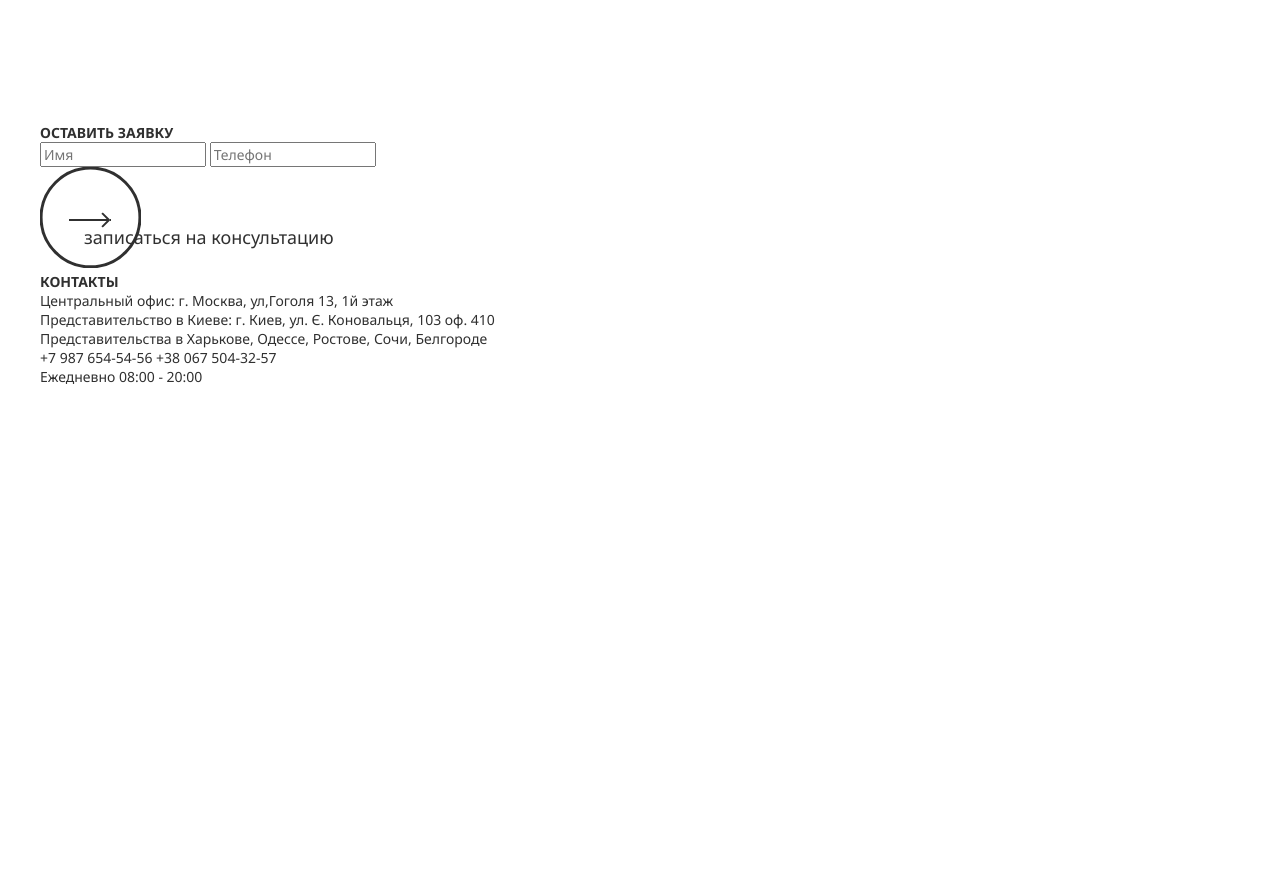
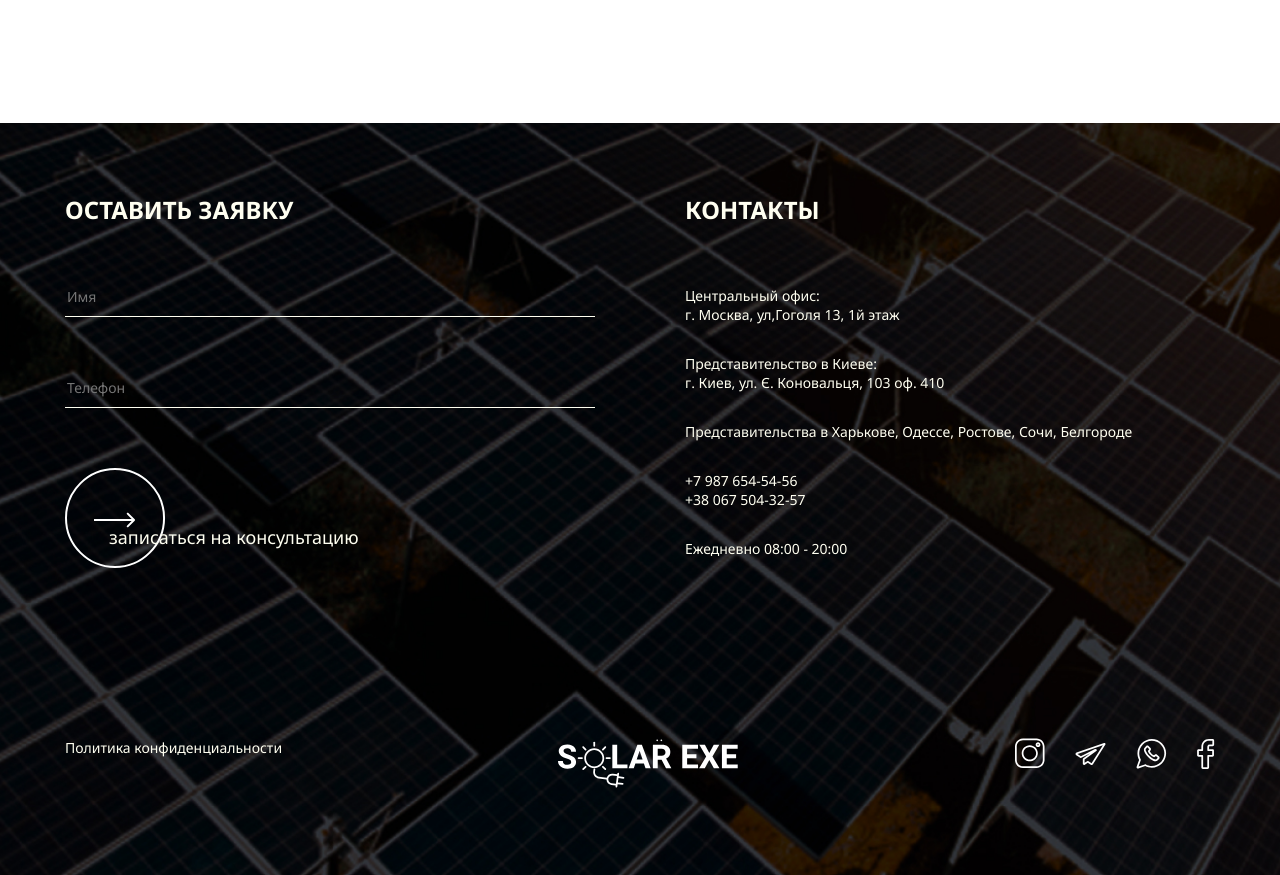
Before and after one commit to TwiDef/solar, a website: page app/index.html in a window 1280 px wide. Shown: the part 4320-5195 px from the top of the page. Before the commit the page ends 4706 px from the top, so only its background shows below. Drawn offline with Linux system fonts and the light colour scheme.

Commit message:
footer finished

```diff
--- a/app/index.html
+++ b/app/index.html
@@ -335,12 +335,15 @@
                     <h3 class="footer__title">ОСТАВИТЬ ЗАЯВКУ</h3>
                     <form class="footer__form" action="">
                         <input class="footer__input" type="text" name="name" placeholder="Имя">
-                        <input class="footer__input" type="tel" placeholder="Телефон">
+                        <input class="footer__input" type="tel" name="phone" placeholder="Телефон" required
+                            type="number">
                         <div class="footer__btn" type="submit">
-                            <a class="main-btn__black main-btn__black-submit" href="#">
-                                <svg width="101" height="100.9" viewBox="0 0 100 100" fill="none"
+                            <a class="main-btn__white" href="#">
+                                <svg width="101" height="100" viewBox="0 0 101 100" fill="none"
                                     xmlns="http://www.w3.org/2000/svg">
-                                    <circle cx="50" cy="50" r="49" stroke="#303030" stroke-width="3" />
+                                    <path
+                                        d="M99.0521 50C99.0521 77.0615 77.1029 99 50.026 99C22.9492 99 1 77.0615 1 50C1 22.9385 22.9492 1 50.026 1C77.1029 1 99.0521 22.9385 99.0521 50Z"
+                                        stroke="white" stroke-width="2" />
                                 </svg>
                             </a>
                         </div>
@@ -351,11 +354,11 @@
                     <h3 class="footer__title">КОНТАКТЫ</h3>
                     <div class="footer__addr">
                         <p>
-                            Центральный офис:
+                            Центральный офис:<br>
                             г. Москва, ул,Гоголя 13, 1й этаж
                         </p>
                         <p>
-                            Представительство в Киеве:
+                            Представительство в Киеве:<br>
                             г. Киев, ул. Є. Коновальця, 103 оф. 410
 
                         </p>
@@ -363,7 +366,7 @@
                             Представительства в Харькове, Одессе, Ростове, Сочи, Белгороде
                         </p>
                         <p>
-                            +7 987 654-54-56
+                            +7 987 654-54-56<br>
                             +38 067 504-32-57
 
                         </p>
@@ -373,7 +376,28 @@
                     </div>
                 </div>
             </div>
+            <div class="footer__about">
+                <p class="footer__policy">Политика конфиденциальности</p>
+                <div class="footer__logo">
+                    <img src="./images/solar-logo.svg" alt="logo">
+                </div>
+                <div class="footer__social">
+                    <a class="footer__social-link" href="#">
+                        <img src="./images/header-social/instagram.svg" alt="instagram">
+                    </a>
+                    <a class="footer__social-link" href="#">
+                        <img src="./images/header-social/telegram.svg" alt="telegram">
+                    </a>
+                    <a class="footer__social-link" href="#">
+                        <img src="./images/header-social/whatsapp.svg" alt="whatsup">
+                    </a>
+                    <a class="footer__social-link" href="#">
+                        <img src="./images/header-social/facebook.svg" alt="facebook">
+                    </a>
+                </div>
+            </div>
         </div>
+
     </footer>
 
     <script src="js/main.min.js"></script>
--- a/app/scss/style.scss
+++ b/app/scss/style.scss
@@ -351,6 +351,81 @@
 
 }
 
+.footer {
+    background-image: url(../images/footer-bg.jpg);
+    background-position: center;
+    background-repeat: no-repeat;
+    background-size: cover;
+    padding: 70px 50px;
+    color: $white;
+
+    &__title {
+        font-weight: 700;
+        font-size: 24px;
+        line-height: 33px;
+        margin-bottom: 60px;
+    }
+
+    &__inner {
+        display: flex;
+        justify-content: space-between;
+        gap: 90px;
+    }
+
+    &__request {
+        width: 50%;
+    }
+
+    &__form {
+        display: flex;
+        flex-direction: column;
+        gap: 60px;
+    }
+
+    &__input {
+        background-color: transparent;
+        border: none;
+        border-bottom: 1px solid $white;
+        padding-bottom: 10px;
+        color: $white;
+    }
+
+    &__contacts {
+        width: 50%;
+    }
+
+    &__addr {
+        display: flex;
+        flex-direction: column;
+
+        p {
+            margin-bottom: 30px;
+        }
+    }
+
+    &__about {
+        display: flex;
+        justify-content: space-between;
+        margin-top: 150px;
+    }
+
+    &__social {
+        margin-top: auto;
+        display: flex;
+        column-gap: 30px;
+        align-items: center;
+        padding-bottom: 36px;
+
+        &-link {
+            transition: all 0.3s;
+
+            &:hover {
+                transform: rotate(360deg);
+            }
+        }
+    }
+}
+
 /* buttons */
 
 .main-btn__white {
```
Also changed, not shown: app/css/style.min.css.
